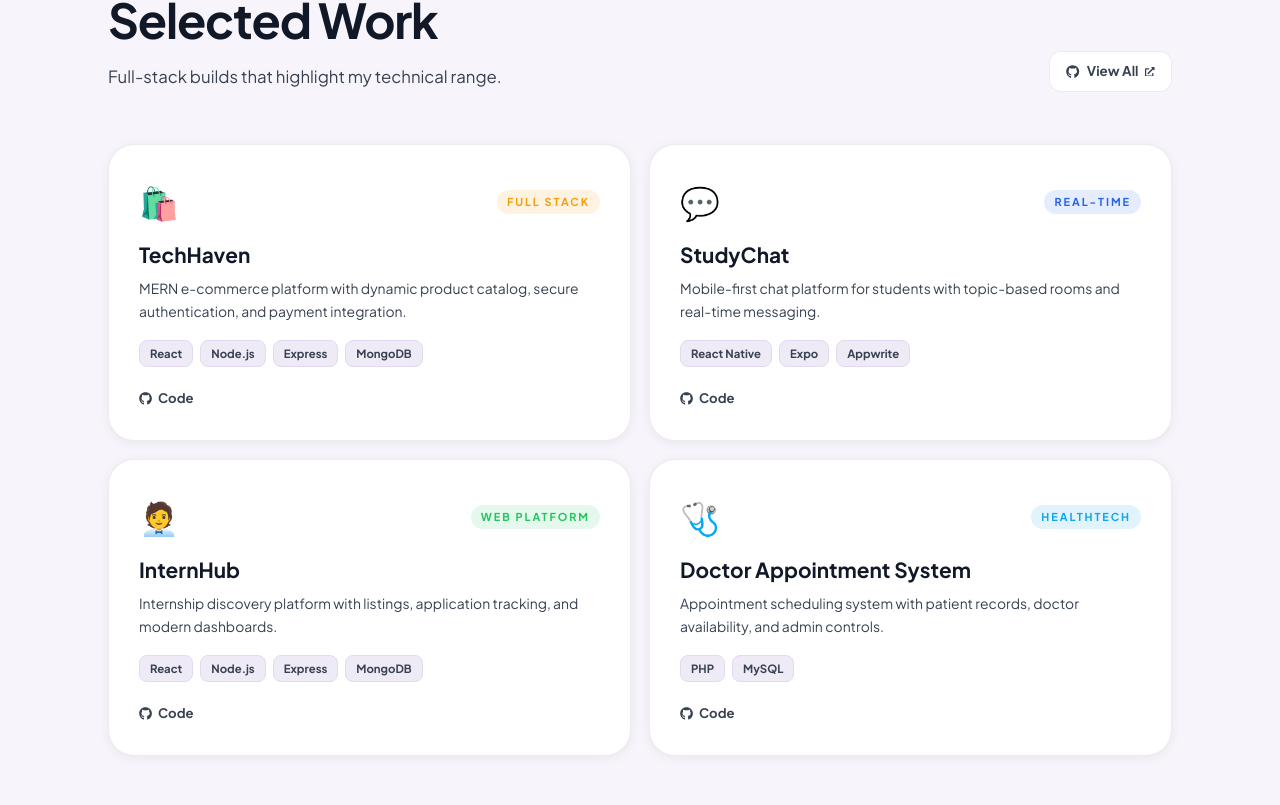
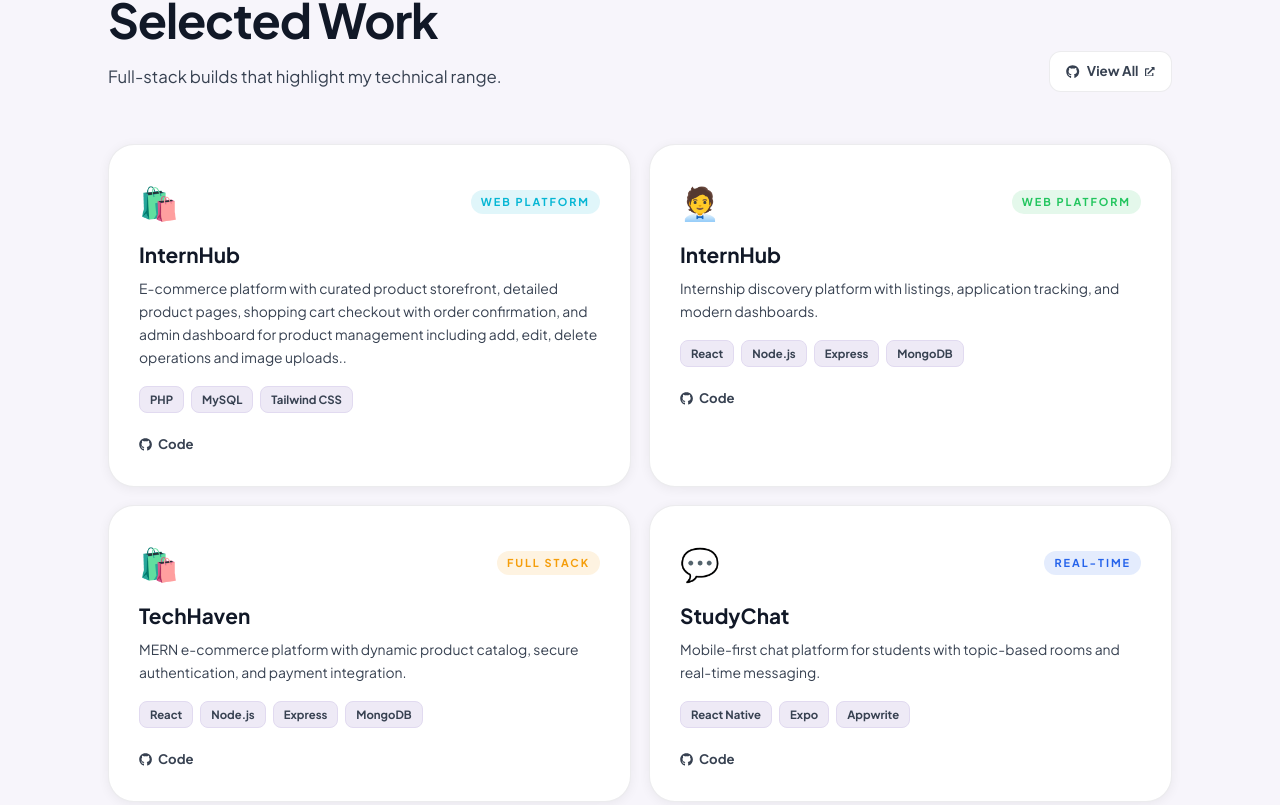
Before and after one commit to KasunUdayanga/Newportfolio, a React (Vite) app: page / in a window 1280 px wide. Shown: the part 2955-3760 px from the top of the page. Built offline with nearby package versions, Linux system fonts and the light colour scheme; a web font is replaced by a local one.

Commit message:
refactor: update project list by adding new InternHub entry and removing duplicate

```diff
--- a/src/App.jsx
+++ b/src/App.jsx
@@ -23,6 +23,26 @@ import heroImage from "./assets/a17cf244-2b80-4c92-8855-bba82662a8ae.jpg";
 import "./App.css";
 
 const projects = [
+      {
+    title: "InternHub",
+    tag: "Web Platform",
+    emoji: "🛍️",
+    description:
+      "E-commerce platform with curated product storefront, detailed product pages, shopping cart checkout with order confirmation, and admin dashboard for product management including add, edit, delete operations and image uploads..",
+    tech: ["PHP", "MySQL", "Tailwind CSS"],
+    github: "https://github.com/KasunUdayanga/ecommerce-projectphp",
+    color: "#06b6d4",
+  },
+    {
+    title: "InternHub",
+    tag: "Web Platform",
+    emoji: "🧑‍💼",
+    description:
+      "Internship discovery platform with listings, application tracking, and modern dashboards.",
+    tech: ["React", "Node.js", "Express", "MongoDB"],
+    github: "https://github.com/KasunUdayanga/InternHub",
+    color: "#22c55e",
+  },
   {
     title: "TechHaven",
     tag: "Full Stack",
@@ -42,16 +62,6 @@ const projects = [
     tech: ["React Native", "Expo", "Appwrite"],
     github: "https://github.com/kasunudayanga/studychat",
     color: "#2563eb",
-  },
-  {
-    title: "InternHub",
-    tag: "Web Platform",
-    emoji: "🧑‍💼",
-    description:
-      "Internship discovery platform with listings, application tracking, and modern dashboards.",
-    tech: ["React", "Node.js", "Express", "MongoDB"],
-    github: "https://github.com/KasunUdayanga/InternHub",
-    color: "#22c55e",
   },
   {
     title: "Doctor Appointment System",
```
